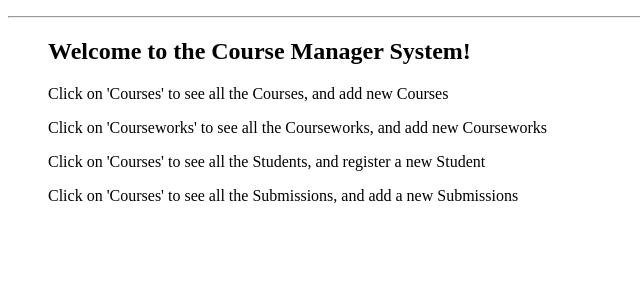
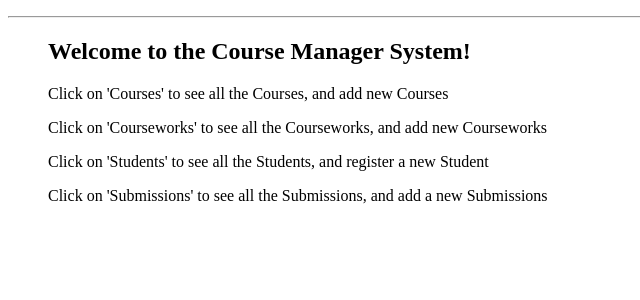
Before and after one commit to pmdredd/Uni3rdAGILEProject, a PHP site: page /home.php in a window 1280 px wide. Shown: the part 43-343 px from the top of the page, without its empty margins (0-640 px from the left). Run offline with PHP 8.4, Linux system fonts and the light colour scheme.

Commit message:
fix text in home.php

```diff
--- a/home.php
+++ b/home.php
@@ -6,6 +6,6 @@ require_once 'header.html';
   <h2>Welcome to the Course Manager System!</h2>
   <p>Click on 'Courses' to see all the Courses, and add new Courses</p>
   <p>Click on 'Courseworks' to see all the Courseworks, and add new Courseworks</p>
-  <p>Click on 'Courses' to see all the Students, and register a new Student</p>
-  <p>Click on 'Courses' to see all the Submissions, and add a new Submissions</p>
+  <p>Click on 'Students' to see all the Students, and register a new Student</p>
+  <p>Click on 'Submissions' to see all the Submissions, and add a new Submissions</p>
 </div>
```
